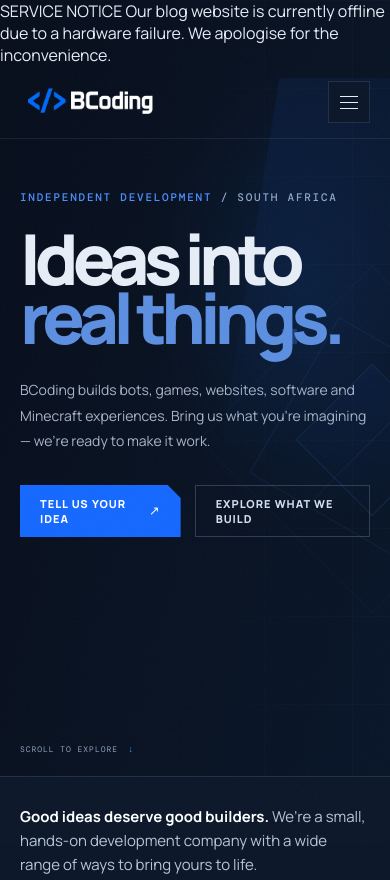
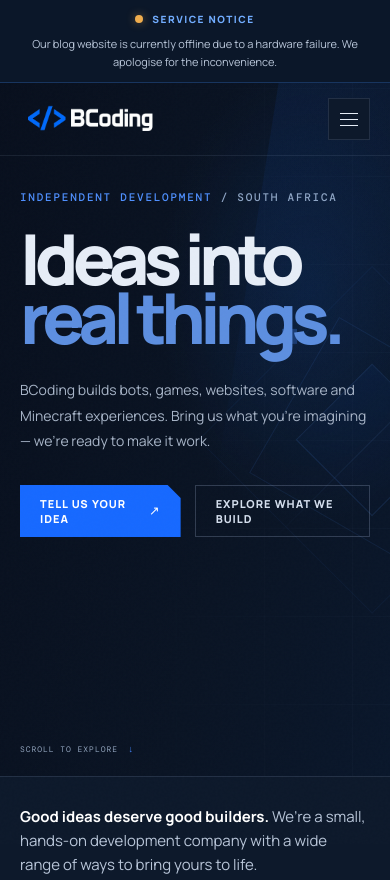
Before and after one commit to GamerNameUser/bcodingwebsite, a plain HTML site: page index.html in a window 390 px wide. Shown: the top 880 px of the page. Drawn offline with nearby package versions, Linux system fonts and the light colour scheme.

Commit message:
Add styles for announcement banner
Added styles for the announcement banner including layout, colors, and responsive design.

```diff
--- a/src/index.css
+++ b/src/index.css
@@ -261,3 +261,70 @@ button:focus-visible, a:focus-visible, summary:focus-visible { outline: 2px soli
   .footer-inner { padding: 20px 0; flex-wrap: wrap; }
   .footer-nav { gap: 15px; }
 }
+/* =================================
+   BCODING ANNOUNCEMENT BANNER
+================================= */
+
+.announcement-banner {
+    width: 100%;
+    background: #0b1729;
+    border-bottom: 1px solid rgba(65, 145, 255, 0.25);
+    box-sizing: border-box;
+    position: relative;
+    z-index: 1000;
+}
+
+.announcement-banner[hidden] {
+    display: none !important;
+}
+
+.announcement-inner {
+    max-width: 1200px;
+    min-height: 44px;
+    margin: 0 auto;
+    padding: 10px 24px;
+    display: flex;
+    align-items: center;
+    justify-content: center;
+    gap: 12px;
+    box-sizing: border-box;
+    font-family: inherit;
+}
+
+.announcement-indicator {
+    width: 8px;
+    height: 8px;
+    min-width: 8px;
+    border-radius: 50%;
+    background: #f0ad4e;
+    box-shadow: 0 0 10px rgba(240, 173, 78, 0.45);
+}
+
+.announcement-label {
+    color: #72adff;
+    font-size: 10px;
+    font-weight: 800;
+    letter-spacing: 1.5px;
+    white-space: nowrap;
+}
+
+.announcement-message {
+    color: #b9c6d9;
+    font-size: 12px;
+    line-height: 1.6;
+    text-align: center;
+}
+
+@media (max-width: 650px) {
+    .announcement-inner {
+        padding: 12px 16px;
+        gap: 9px;
+        flex-wrap: wrap;
+    }
+
+    .announcement-message {
+        flex-basis: 100%;
+        font-size: 11px;
+        text-align: center;
+    }
+}
```
